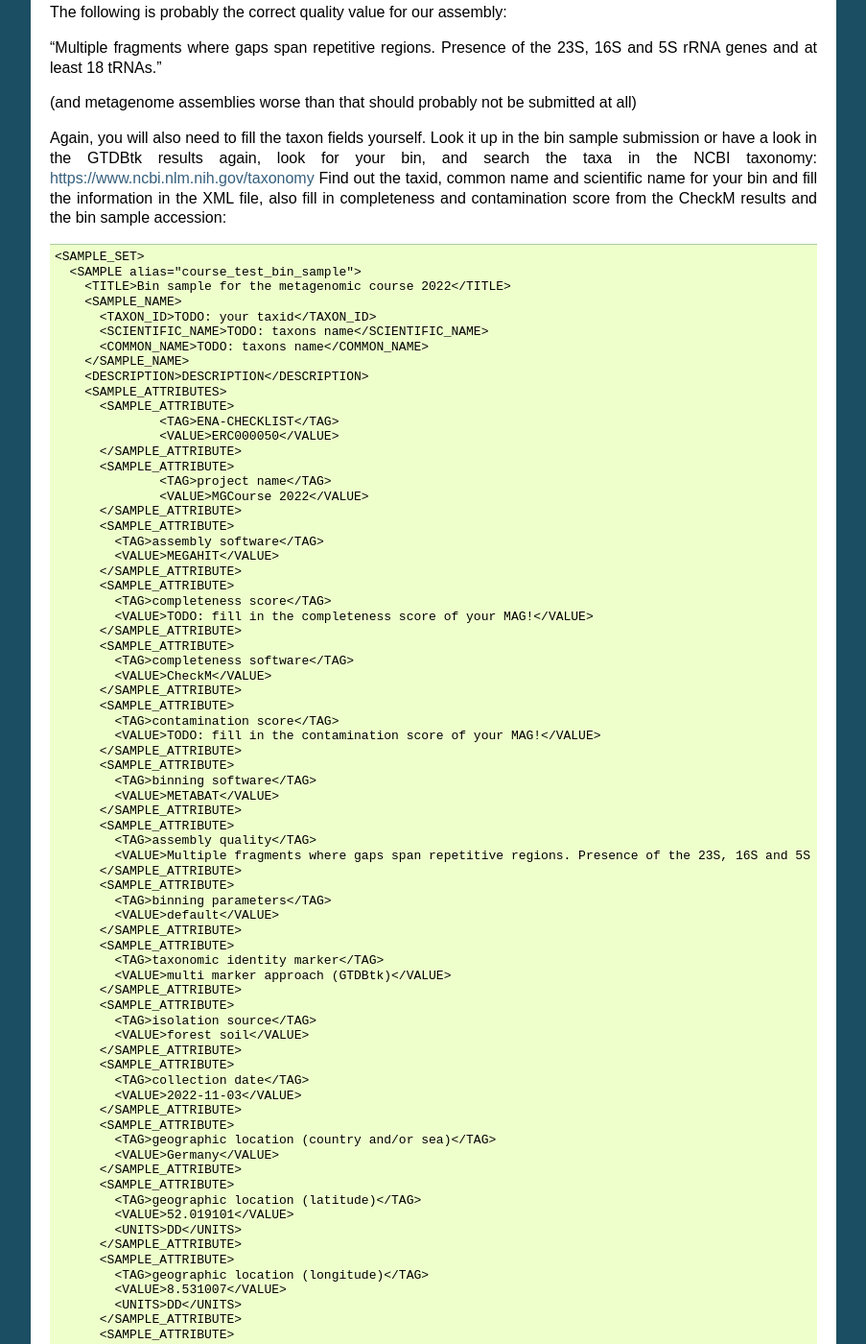
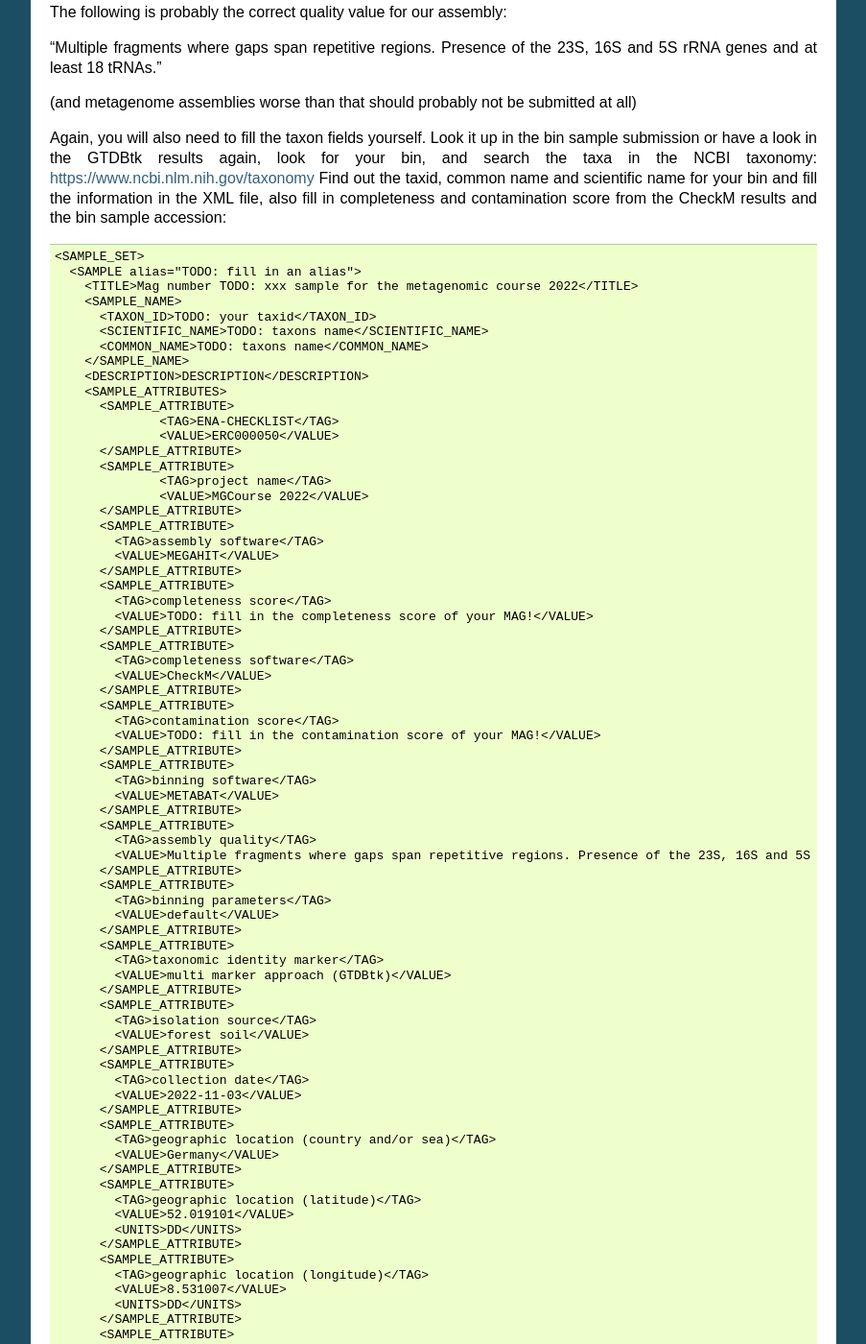
Before and after one commit to metagenomics/metagenomics-workshop, a Sphinx documentation site: the page built from docs/data_submission/mag_sample.rst, in a window 1280 px wide and 1400 px high, scrolled down 937 px. Shown: the whole window at 96% size, without its empty margins (198-1101 px from the left). Built offline with Sphinx 7.4.7, drawn with Linux system fonts in a browser that asks for light colours; some of the changed text lies outside the part shown.

Commit message:
Update mag_sample.rst

```diff
--- a/docs/data_submission/mag_sample.rst
+++ b/docs/data_submission/mag_sample.rst
@@ -52,8 +52,8 @@
 Find out the taxid, common name and scientific name for your bin and fill the information in the XML file, also fill in completeness and contamination score from the CheckM results and the bin sample accession::
 
 	<SAMPLE_SET>
-	  <SAMPLE alias="course_test_bin_sample">
-	    <TITLE>Bin sample for the metagenomic course 2022</TITLE>
+	  <SAMPLE alias="TODO: fill in an alias">
+	    <TITLE>Mag number TODO: xxx sample for the metagenomic course 2022</TITLE>
 	    <SAMPLE_NAME>
 	      <TAXON_ID>TODO: your taxid</TAXON_ID>
 	      <SCIENTIFIC_NAME>TODO: taxons name</SCIENTIFIC_NAME>
```
